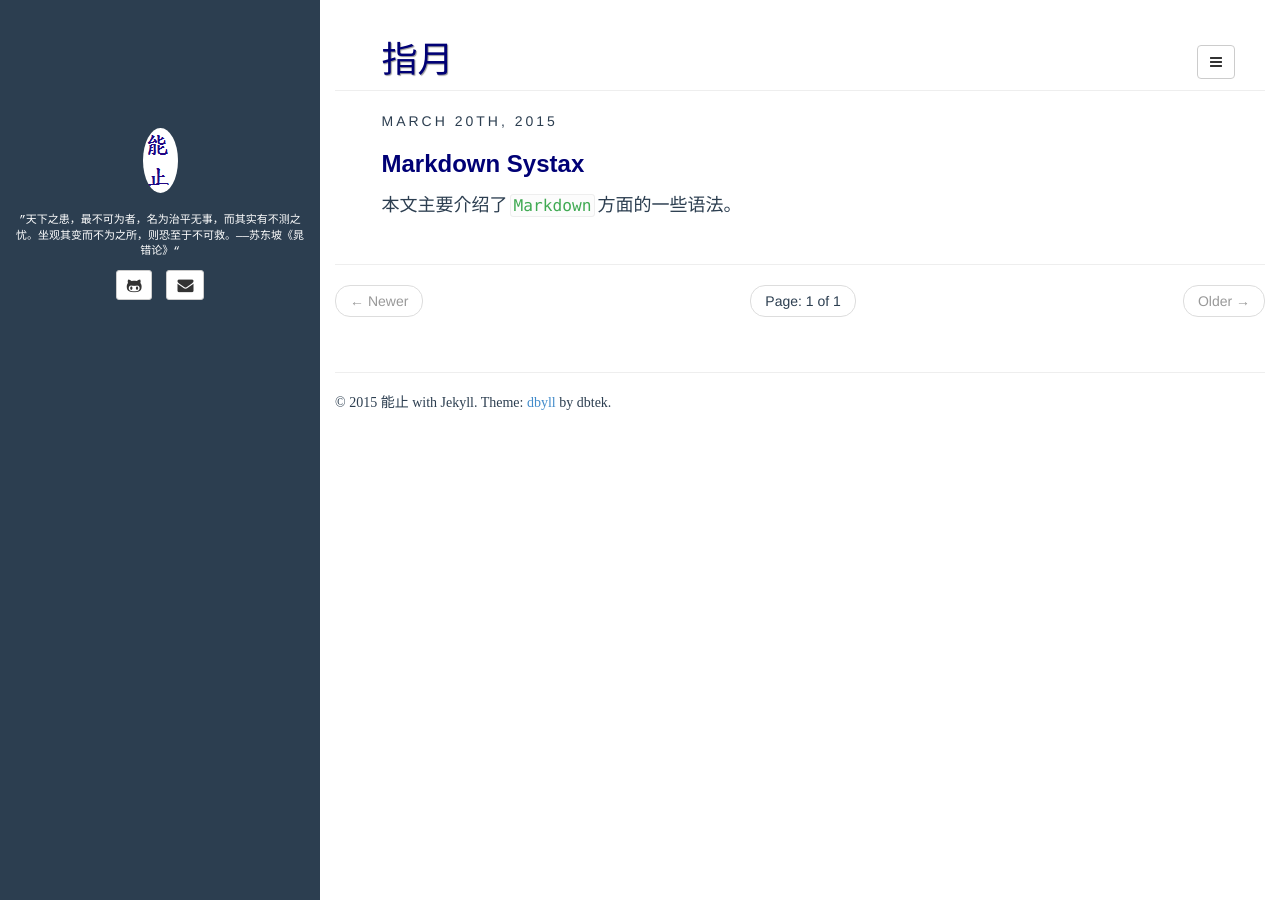
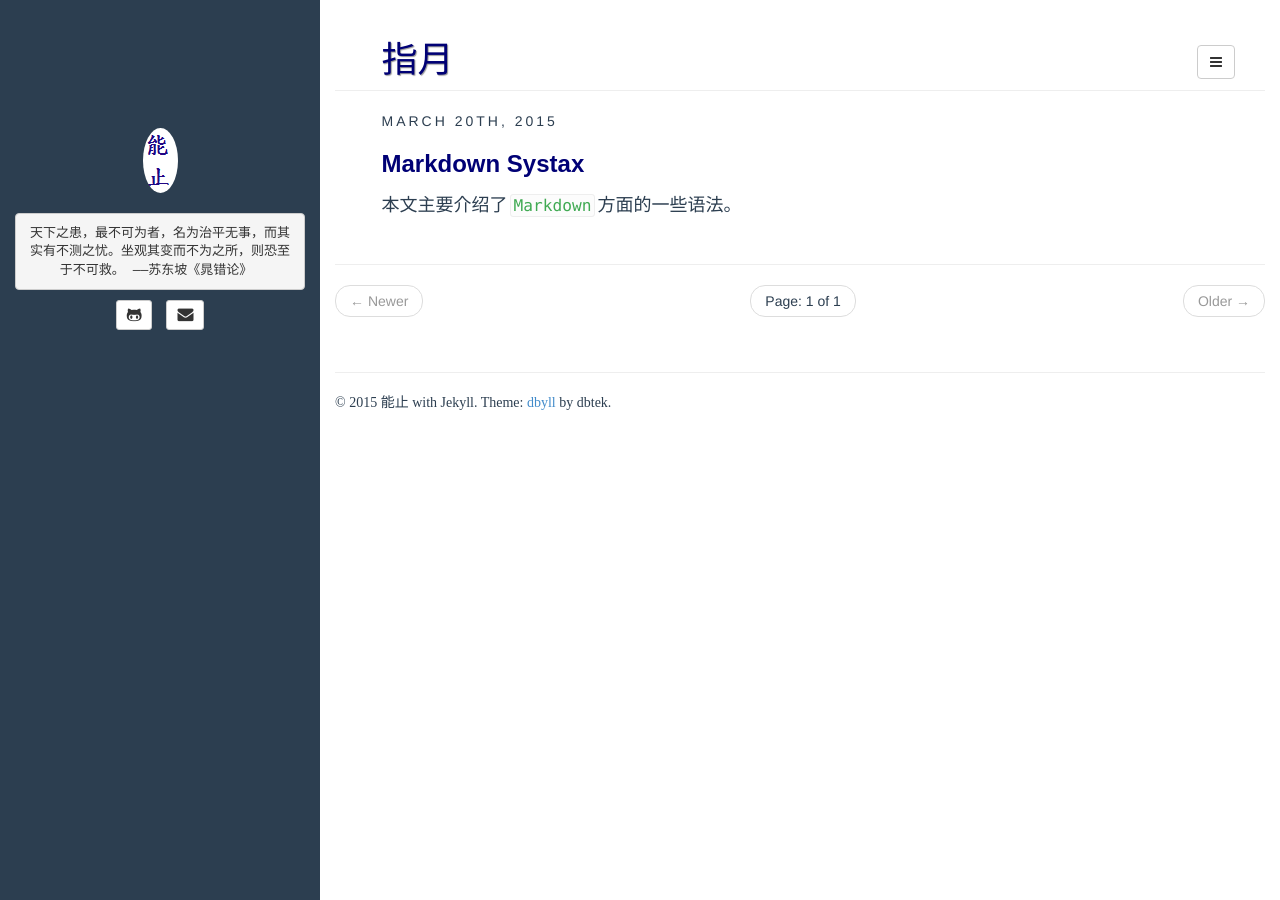
Before and after one commit to Zuofan/artical, a Jekyll site: the page built from index.html, in a window 1280 px wide. Built offline with Jekyll 4.4.1, drawn with Linux system fonts in a browser that asks for light colours; the list of posts is cut into pages by our own code.

```diff
--- a/_config.yml
+++ b/_config.yml
@@ -26,7 +26,8 @@ author:
 #  twitter: Zuofan
 #  pinterest: Zuofan
 #  linkedin: Zuofan
-  bio: ”天下之患，最不可为者，名为治平无事，而其实有不测之忧。坐观其变而不为之所，则恐至于不可救。――苏东坡《晁错论》“
+  bio: <pre>天下之患，最不可为者，名为治平无事，而其实有不测之忧。<br\>坐观其变而不为之所，则恐至于不可救。<br\>
+                                                                                            ――苏东坡《晁错论》 </pre>
 
 rss_path: feed.xml
 categories_path: categories.html
```
